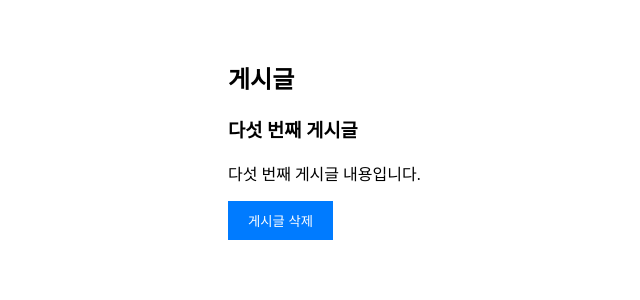
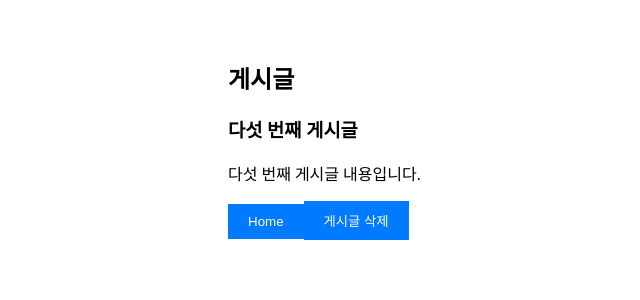
Before and after one commit to soulchicken/board, a React (Create React App) app: page /posts/1 in a window 1280 px wide. Shown: the top 300 px of the page, without its empty margins (112-752 px from the left). Built offline with nearby package versions, Linux system fonts and the light colour scheme; no server answers.

Commit message:
Feat: 메인페이지로 돌아가는 홈버튼 구현

```diff
--- /dev/null
+++ b/src/components/button/HomeBtn.jsx
@@ -0,0 +1,15 @@
+import React from 'react'
+import { useNavigate } from 'react-router-dom';
+import styles from './HomeBtn.module.css'
+
+const HomeBtn = () => {
+  const navigate = useNavigate();
+
+  return (
+    <button className={styles.button} onClick={() => navigate('/')}>
+      Home
+    </button>
+  );
+}
+
+export default HomeBtn;
--- /dev/null
+++ b/src/components/button/HomeBtn.module.css
@@ -0,0 +1,11 @@
+.button {
+    background-color: #007bff;
+    color: white;
+    border: none;
+    padding: 10px 20px;
+    cursor: pointer;
+  }
+
+  .button:hover {
+    background-color: #0056b3;
+  }
--- a/src/pages/LoginPage.jsx
+++ b/src/pages/LoginPage.jsx
@@ -1,4 +1,5 @@
 import React from 'react';
+import HomeBtn from '../components/button/HomeBtn';
 import LoginForm from '../components/LoginForm';
 
 const LoginPage = () => {
@@ -6,6 +7,7 @@ const LoginPage = () => {
     <div>
       <h1>로그인</h1>
       <LoginForm />
+      <HomeBtn />
     </div>
   );
 };
--- a/src/pages/NewPostPage.jsx
+++ b/src/pages/NewPostPage.jsx
@@ -2,6 +2,7 @@ import React, { useState } from 'react';
 import styles from './NewPostPage.module.css';
 import axios from 'axios';
 import { useNavigate } from 'react-router-dom';
+import HomeBtn from '../components/button/HomeBtn';
 
 const NewPostPage = () => {
   const [title, setTitle] = useState('');
@@ -54,6 +55,7 @@ const NewPostPage = () => {
         </div>
         <button type="submit" className={styles.button}>작성</button>
       </form>
+      <HomeBtn />
     </div>
   );
 };
--- a/src/pages/NotFoundPage.jsx
+++ b/src/pages/NotFoundPage.jsx
@@ -1,8 +1,12 @@
 import React from 'react'
+import HomeBtn from '../components/button/HomeBtn'
 
 const NotFoundPage = () => {
   return (
-    <div>NotFoundPage</div>
+    <>
+      <div>NotFoundPage</div>
+      <HomeBtn />
+    </>
   )
 }
 
--- a/src/pages/PostDetail.jsx
+++ b/src/pages/PostDetail.jsx
@@ -4,6 +4,7 @@ import React, { useState, useEffect } from 'react';
 import { useParams } from 'react-router-dom';
 import axios from 'axios';
 import PostDeleteBtn from '../components/button/PostDeleteBtn';
+import HomeBtn from '../components/button/HomeBtn';
 
 const PostDetail = () => {
   let { postId } = useParams();
@@ -29,6 +30,7 @@ const PostDetail = () => {
       <h2>게시글</h2>
       <h3>{post.title}</h3>
       <p>{post.content}</p>
+      <HomeBtn />
       <PostDeleteBtn postId={post.id}/>
     </div>
   );
--- a/src/pages/SignupPage.jsx
+++ b/src/pages/SignupPage.jsx
@@ -1,4 +1,5 @@
 import React from 'react';
+import HomeBtn from '../components/button/HomeBtn';
 import SignupForm from '../components/SignupForm';
 
 const SignupPage = () => {
@@ -6,6 +7,7 @@ const SignupPage = () => {
     <div>
       <h1>회원가입</h1>
       <SignupForm />
+      <HomeBtn />
     </div>
   );
 };
```
